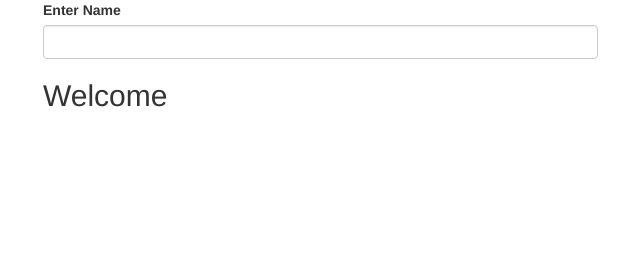
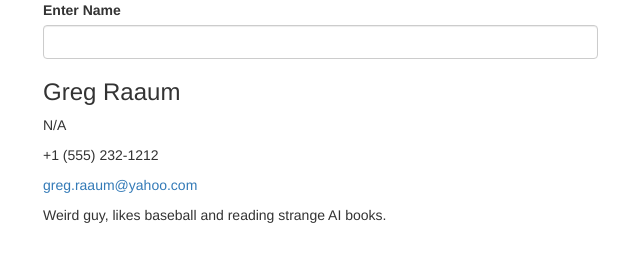
Before and after one commit to raaum/roloDexter, a website: page index.html in a window 1280 px wide. Shown: the whole page, without its empty margins (27-667 px from the left). Drawn offline with Linux system fonts and the light colour scheme.

Commit message:
building the controller

```diff
--- a/index.html
+++ b/index.html
@@ -1,5 +1,5 @@
 <!DOCTYPE html>
-<html lang="en" ng-app>
+<html lang="en">
 	<head>
 		<title>roloDexter</title>
 		<meta charset="UTF-8">
@@ -7,17 +7,28 @@
 		<meta name="description" content="An AngularJS contacts navigator widget with browse, search, and sort functionality using JSON data, Google fonts and Bootstrap 3.">
 		<meta name="viewport" content="width=device-width, initial-scale=1">
 		<script type="text/javascript" src="lib/angular/angular.min.js"></script>
+		<script type="text/javascript" src="js/controllers.js"></script>
 		<link rel="stylesheet" type="text/css" href="css/bootstrap.min.css">
 	</head>
-	<body ng-app>
-		<div class="container">
+	<body>
+		<div id="roloDexter" class="container" ng-app="roloDexter">
 			<div class="row">
 				<div class="form-group col-md-6">
 					<form role="form">
 						<label for="name">Enter Name</label>
 						<input id="name" class="form-control" type="text" ng-model="name" />
 					</form>
-					<h2>Welcome {{ name }}</h2>
+					<div ng-controller="roloCtrl">
+						<h3>{{ contact.name }}</h3>
+						<p>{{ contact.company }}</p>
+						<p>{{ contact.phone }}</p>
+						<p>
+							<a href="mailto:{{contact.email}}">
+								{{ contact.email }}
+							</a>
+						</p>
+						<p>{{ contact.notes }}</p>
+					</div>
 				</div>
 			</div>
 		</div>
--- /dev/null
+++ b/js/controllers.js
@@ -0,0 +1,11 @@
+var roloDexter = angular.module('roloDexter', []);
+
+roloDexter.controller('roloCtrl', function roloCtlr($scope) {
+	$scope.contact = {
+		'name'     : "Greg Raaum",
+		'company'  : "N/A",
+		'phone'	   : "+1 (555) 232-1212",
+		'email'    : "greg.raaum@yahoo.com",
+		'notes'    : "Weird guy, likes baseball and reading strange AI books."
+	}
+});
```
